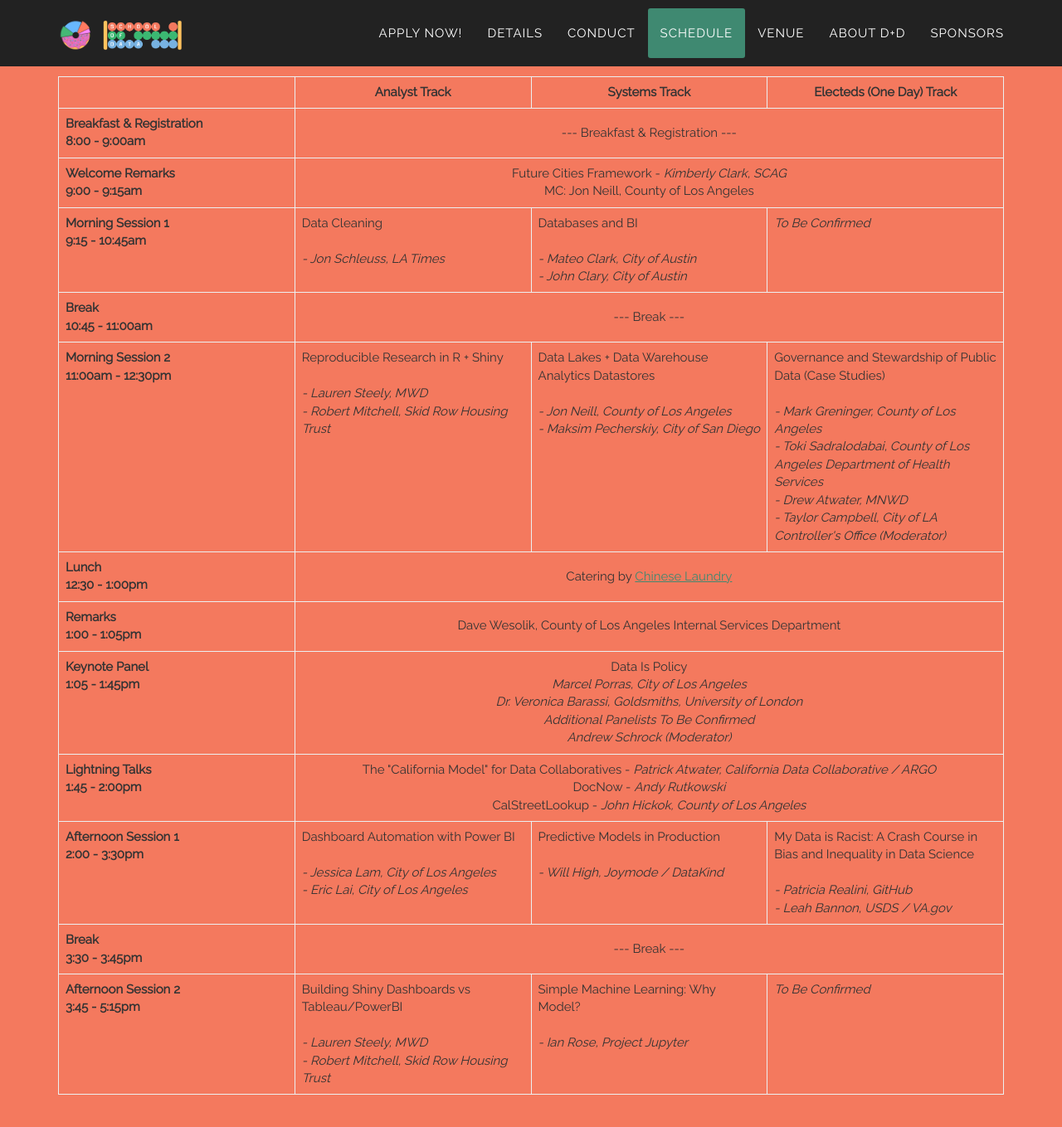
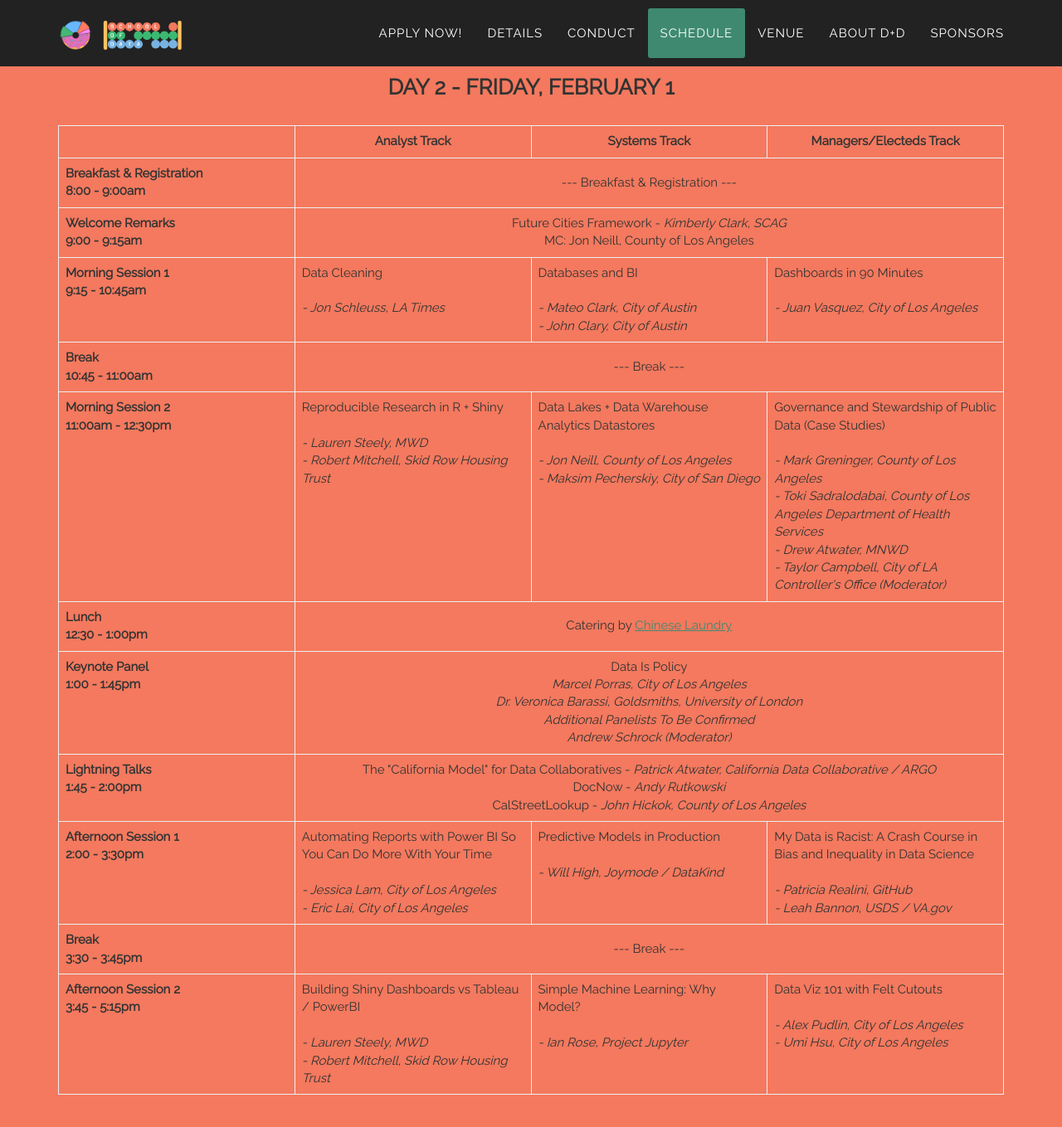
Before and after one commit to compilerla/school-of-data, a Jekyll site: the page built from index.html, in a window 1280 px wide and 1400 px high, scrolled down 4800 px. Shown: the top 1359 px of the window at 83% size. Built offline with Jekyll 4.4.1, drawn with Linux system fonts in a browser that asks for light colours; some web fonts are replaced; comment, search, counter and statistics services are not loaded; some of the changed text lies outside the part shown.

Commit message:
updates to Managers/Electeds track in schedule

```diff
--- a/_includes/schedule.html
+++ b/_includes/schedule.html
@@ -16,7 +16,7 @@
                                     <th class="col-xs-3"> </th>
                                     <th class="col-xs-3 text-center" scope="col">Analyst Track</th>
                                     <th class="col-xs-3 text-center" scope="col">Systems Track</th>
-                                    <th class="col-xs-3 text-center" scope="col">Manager (One Day) Track</th>
+                                    <th class="col-xs-3 text-center" scope="col">Managers/Electeds Track</th>
                                 </tr>
                             </thead>
                             <tbody>
@@ -91,12 +89,21 @@
                                 </tr>
                                 <tr>
                                     <th scope="row">
+                                        Remarks<br>
+                                        1:00 - 1:05pm
+                                    </th>
+                                    <td colspan="3" class="text-center" style="vertical-align: middle;">
+                                        Dave Wesolik, County of Los Angeles Internal Services Department
+                                    </td>
+                                </tr>
+                                <tr>
+                                    <th scope="row">
                                         Keynote<br>
-                                        1:00 - 1:45pm
+                                        1:05 - 1:45pm
                                     </th>
                                     <td colspan="3" class="text-center">
                                         Data and Delivery in the Governmentv<br>
-                                        <em>Leah Bannon, USDS / VA.go</em>
+                                        <em>Leah Bannon, USDS / VA.gov</em>
                                     </td>
                                 </tr>
                                 <tr>
@@ -169,7 +176,7 @@
                                     <th class="col-xs-3"> </th>
                                     <th class="col-xs-3 text-center" scope="col">Analyst Track</th>
                                     <th class="col-xs-3 text-center" scope="col">Systems Track</th>
-                                    <th class="col-xs-3 text-center" scope="col">Electeds (One Day) Track</th>
+                                    <th class="col-xs-3 text-center" scope="col">Managers/Electeds Track</th>
                                 </tr>
                             </thead>
                             <tbody>
@@ -207,7 +214,8 @@
                                         - John Clary, City of Austin</em>
                                     </td>
                                     <td>
-                                        <em>To Be Confirmed</em>
+                                        Dashboards in 90 Minutes<br><br>
+                                        <em>- Juan Vasquez, City of Los Angeles</em>
                                     </td>
                                 </tr>
                                 <tr>
@@ -253,17 +261,8 @@
                                 </tr>
                                 <tr>
                                     <th scope="row">
-                                        Remarks<br>
-                                        1:00 - 1:05pm
-                                    </th>
-                                    <td colspan="3" class="text-center" style="vertical-align: middle;">
-                                        Dave Wesolik, County of Los Angeles Internal Services Department
-                                    </td>
-                                </tr>
-                                <tr>
-                                    <th scope="row">
                                         Keynote Panel<br>
-                                        1:05 - 1:45pm
+                                        1:00 - 1:45pm
                                     </th>
                                     <td colspan="3" class="text-center">
                                         Data Is Policy<br>
@@ -289,7 +288,7 @@
                                         2:00 - 3:30pm
                                     </th>
                                     <td>
-                                        Dashboard Automation with Power BI<br><br>
+                                        Automating Reports with Power BI So You Can Do More With Your Time<br><br>
                                         <em>- Jessica Lam, City of Los Angeles<br>
                                         - Eric Lai, City of Los Angeles</em>
                                     </td>
@@ -318,7 +317,7 @@
                                         3:45 - 5:15pm
                                     </th>
                                     <td>
-                                        Building Shiny Dashboards vs Tableau/PowerBI<br><br>
+                                        Building Shiny Dashboards vs Tableau / PowerBI<br><br>
                                         <em>- Lauren Steely, MWD<br>
                                         - Robert Mitchell, Skid Row Housing Trust</em>
                                     </td>
@@ -327,7 +326,9 @@
                                         <em>- Ian Rose, Project Jupyter</em>
                                         </td>
                                     <td>
-                                        <em>To Be Confirmed</em></td>
+                                        Data Viz 101 with Felt Cutouts<br><br>
+                                        <em>- Alex Pudlin, City of Los Angeles<br>- Umi Hsu, City of Los Angeles</em>
+                                    </td>
                                 </tr>
                             </tbody>
                         </table>
```
Also changed, not shown: other parts of _includes/schedule.html (+2 -4 lines).
